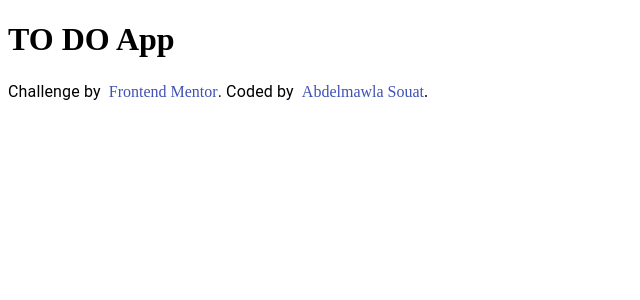
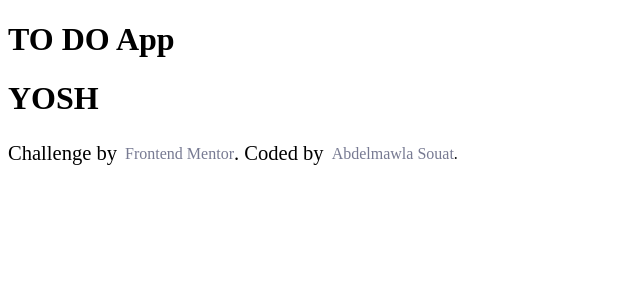
Before and after one commit to abdelmawlaSouat/To-Do-App, a React (Create React App) app: page / in a window 1280 px wide. Shown: the top 300 px of the page, without its empty margins (0-640 px from the left). Built offline with nearby package versions, Linux system fonts and the light colour scheme.

Commit message:
Add theme and fonts

```diff
--- a/src/components/App.jsx
+++ b/src/components/App.jsx
@@ -7,13 +7,14 @@
  * Copyright (c) 2020 Shuriken
  */
 
+import ToDoApp from './ToDoApp'
 import Footer from './Footer'
 
 function App() {
 	return (
 		<div>
 			<h1>TO DO App</h1>
-
+			<ToDoApp />
 			<Footer />
 		</div>
 	)
--- /dev/null
+++ b/src/components/ToDoApp.jsx
@@ -0,0 +1,14 @@
+/*
+ * ToDoApp.jsx
+ *
+ * Author: Abdelmawla Souat (abdelmawla.souat@gmail.com)
+ * Created on 2020/12/10 12:04:48
+ *
+ * Copyright (c) 2020 Shuriken
+ */
+
+function ToDoApp() {
+	return <h1>YOSH</h1>
+}
+
+export default ToDoApp
--- a/src/index.jsx
+++ b/src/index.jsx
@@ -7,13 +7,17 @@
  * Copyright (c) 2020 Shuriken
  */
 
+import { ThemeProvider } from '@material-ui/core'
 import React from 'react'
 import ReactDOM from 'react-dom'
+import theme from './theme'
 import App from './components/App'
 
 ReactDOM.render(
 	<React.StrictMode>
-		<App />
+		<ThemeProvider theme={theme}>
+			<App />
+		</ThemeProvider>
 	</React.StrictMode>,
 	document.getElementById('root')
 )
--- /dev/null
+++ b/src/theme.js
@@ -0,0 +1,50 @@
+/*
+ * theme.jsx
+ *
+ * Author: Abdelmawla Souat (abdelmawla.souat@gmail.com)
+ * Created on 2020/12/10 12:09:20
+ *
+ * Copyright (c) 2020 Shuriken
+ */
+
+import { createMuiTheme } from '@material-ui/core'
+import JosefinSans from './fonts/JosefinSans-Regular.ttf'
+
+const josefinSans = {
+	fontFamily: 'JosefinSans',
+	fontStyle: 'normal',
+	src: `
+		local('JosefinSans'),
+		url(${JosefinSans})
+	`,
+}
+
+const theme = createMuiTheme({
+	palette: {
+		primary: {
+			light: 'hsl(236, 33%, 92%)',
+			main: 'hsl(234, 11%, 52%)',
+			dark: 'hsl(235, 24%, 19%)',
+		},
+		// secondary: {},
+		text: {
+			primary: 'hsl(234, 39%, 85%)',
+		},
+	},
+	background: {
+		default: 'hsl(235, 21%, 11%)',
+	},
+	typography: {
+		fontFamily: 'JosefinSans Arial',
+		fontSize: 18,
+	},
+	overrides: {
+		MuiCssBaseline: {
+			'@global': {
+				'@font-face': [josefinSans],
+			},
+		},
+	},
+})
+
+export default theme
```
Also changed, not shown: src/fonts/JosefinSans-Regular.ttf (added).
